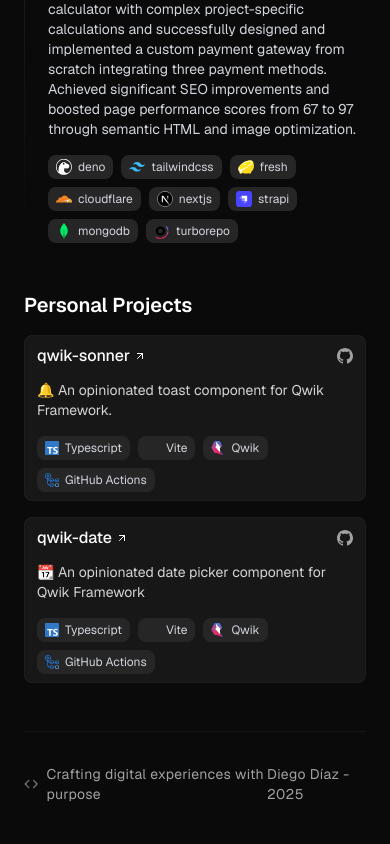
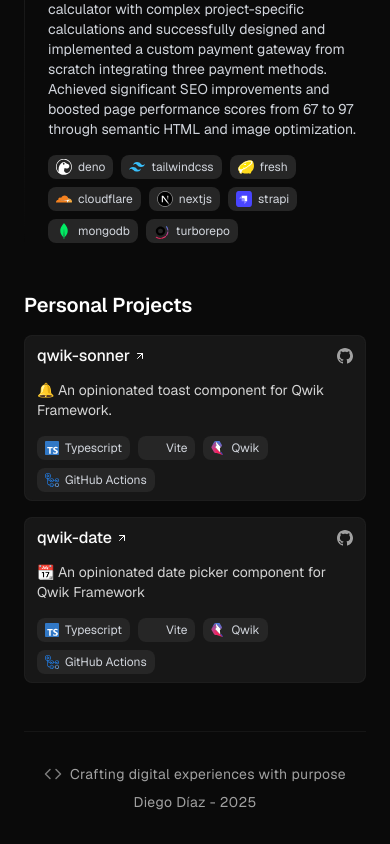
Before and after one commit to diecodev/diecodev, a Next.js app: page / in a window 390 px wide. Shown: the part 1044-1888 px from the top of the page. Built offline with nearby package versions, Linux system fonts and the light colour scheme.

Commit message:
style: 💄 update footer to be responsive

```diff
--- a/components/chore/footer.tsx
+++ b/components/chore/footer.tsx
@@ -3,7 +3,7 @@ export const Footer = () => {
 
 	return (
 		<footer className="container max-w-4xl mx-auto py-8 border-t mt-4 border-border/50">
-			<div className="flex items-center justify-between text-muted-foreground text-sm tracking-wide">
+			<div className="flex items-center sm:justify-between text-muted-foreground text-sm tracking-wide flex-wrap justify-center gap-2">
 				<div className="flex items-center gap-2">
 					<svg
 						xmlns="http://www.w3.org/2000/svg"
```
